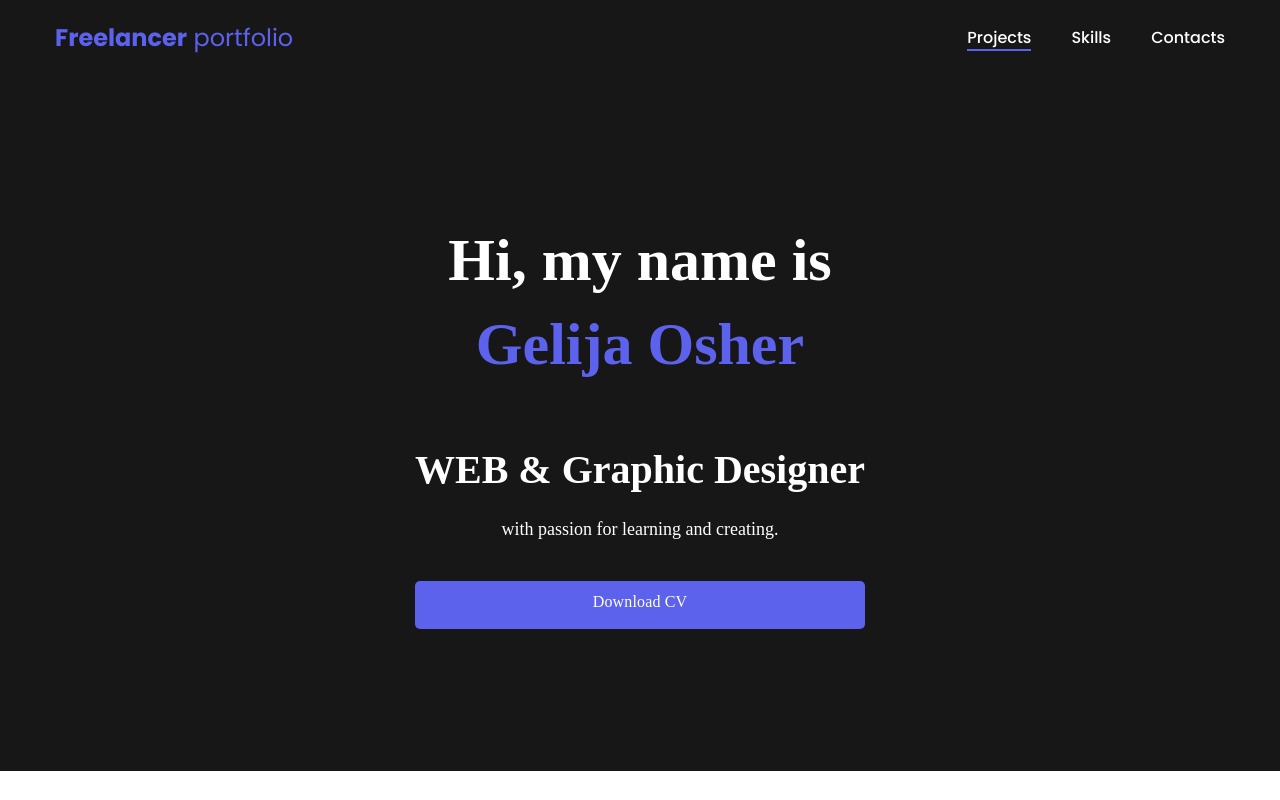
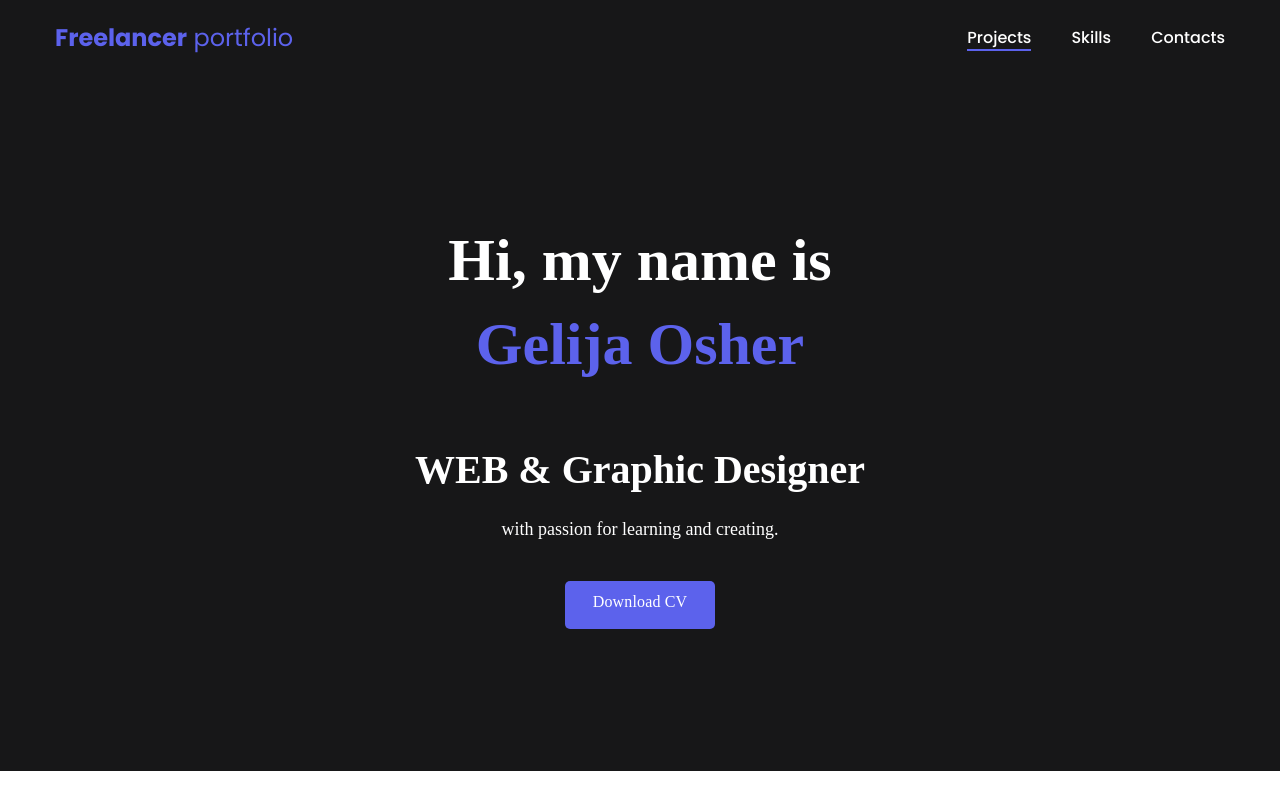
Before and after one commit to Gelija/portfolio-uus, a plain HTML site: page index.html/index.html in a window 1280 px wide. Shown: the top 800 px of the page. Drawn offline with Linux system fonts and the light colour scheme; a script that the page names is missing.

Commit message:
muutmised jälle

```diff
--- a/index.html/main.css
+++ b/index.html/main.css
@@ -190,6 +190,7 @@ font-family: 'Poppins', sans-serif;
     max-width: 660px;
     display: flex;
     flex-direction: column;
+    align-items: center;
 }
 
 .header__title {
@@ -225,7 +226,7 @@ font-family: 'Poppins', sans-serif;
     display: inline-block;
     height: 48px;
     padding: 12px 28px;
-
+    width: fit-content;
     border-radius: 5px;
     background-color: var(--accent);
     color: var(--white);
```
